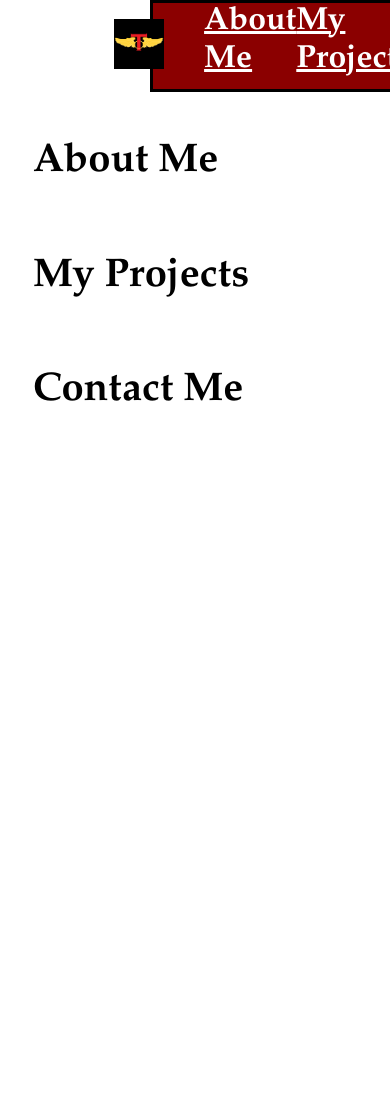
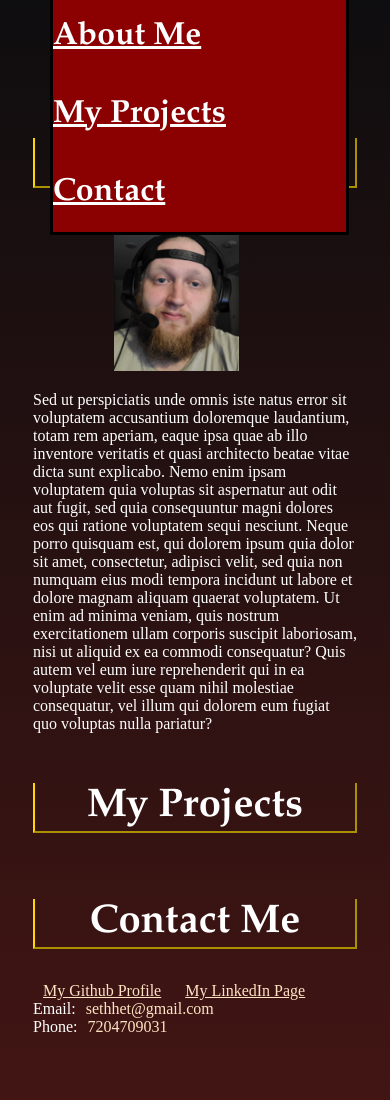
Before and after one commit to Capt-Turner/Portfolio-Page, a plain HTML site: page index.html in a window 390 px wide. Shown: the top 1100 px of the page. Before the commit the page ends 844 px from the top, so only its background shows below. Drawn offline with Linux system fonts and the light colour scheme.

Commit message:
Added styling and contact info

```diff
--- a/assets/style.css
+++ b/assets/style.css
@@ -2,11 +2,14 @@
     --htext: Garamond, Times, serif;
     /* For headers */
 }
-
+body {
+    height:5000px;
+    background:linear-gradient( #0e0d0f,#fd3223);
+}
 nav {
     display:flex;
     position:fixed;
-    top:0;
+    top:-5px;
     left:150px;
     width:75%;
     justify-content:center;
@@ -14,11 +17,9 @@ nav {
     border-style:solid;
     border-color:black;
 }
-
 nav figure {
     display:inline;
 }
-
 nav a {
     flex: 1 1 0;
     display:inline;
@@ -28,54 +29,103 @@ nav a {
     justify-content:center;
     color:white;
     scroll-behavior:smooth;
+    margin:20px 0px;
 }
-
 nav a:hover {
     text-decoration:underline;
     cursor:pointer;
     text-shadow:3px 1px 2px black;
 }
-
 nav a:focus {
     color:gold;
 }
-
 main {
     display:flex;
     justify-content:center;
     flex-direction:column;
     margin:100px 20px;
     padding:5px;
+    color:white;
 }
 main h2 {
+    border:gold 2px;
+    border-style:none outset outset outset;
+    padding:0 15px 0 15px;
     flex: 1 1 100%;
     font-family:var(--htext);
     font-size:250%;
 }
-
+main h2:hover{
+    color:gold;
+}
+main p {
+    font-family:'Times New Roman', Times, serif;
+    font-size:100%;
+}
 #AboutMe {
 
 }
-
+#AboutMe h2 {
+    text-align:left;
+}
+#Mugshot {
+    margin:auto;
+    width:50%;
+}
 #Projects {
     flex-direction: row;
     flex-wrap: wrap;
 }
-
+#Projects h2 {
+    text-align:center;
+}
 #firstH {
     flex:2 1 100%;
     position:relative;
     justify-content:center;
     outline:2px solid black;
 }
-
 #Contact {
-
+    align-content:center;
+}
+#Contact p {
+    display:inline;
+}
+#Contact h2 {
+    text-align:right;
+}
+#Contact a {
+    justify-content:right;
+    color:bisque;
+    margin:0px 10px;
+}
+#Contact a:hover {
+    color:gold;
 }
 @media screen and (max-width: 980px) {
+    nav{
+        left:100px;
+    }
+    nav a{
+        display:block;
+    }
 
+    #AboutMe h2{
+        text-align:center;
+    }
+    #Contact h2{
+        text-align:center;
+    }
 }
+@media screen and (max-width: 640px) {
+    main{
 
-@media screen and (max-width: 640px) {
-
+    }
+    nav{
+        flex-direction:column;
+        left:50px;
+    }
+    nav figure{
+        display:none;
+    }
 }
--- a/index.html
+++ b/index.html
@@ -23,7 +23,10 @@
 <main>
     <section id="AboutMe">
         <h2>About Me</h2>
-        <p></p>
+        <figure id="Mugshot">
+            <img src="./assets/images/Headshot.jpg" alt="Portrait Photo of Me" height="150" width="125">
+        </figure>
+        <p>Sed ut perspiciatis unde omnis iste natus error sit voluptatem accusantium doloremque laudantium, totam rem aperiam, eaque ipsa quae ab illo inventore veritatis et quasi architecto beatae vitae dicta sunt explicabo. Nemo enim ipsam voluptatem quia voluptas sit aspernatur aut odit aut fugit, sed quia consequuntur magni dolores eos qui ratione voluptatem sequi nesciunt. Neque porro quisquam est, qui dolorem ipsum quia dolor sit amet, consectetur, adipisci velit, sed quia non numquam eius modi tempora incidunt ut labore et dolore magnam aliquam quaerat voluptatem. Ut enim ad minima veniam, quis nostrum exercitationem ullam corporis suscipit laboriosam, nisi ut aliquid ex ea commodi consequatur? Quis autem vel eum iure reprehenderit qui in ea voluptate velit esse quam nihil molestiae consequatur, vel illum qui dolorem eum fugiat quo voluptas nulla pariatur?</p>
     </section>
 
     <section id="Projects">
@@ -35,9 +38,10 @@
 
     <section id="Contact">
         <h2>Contact Me</h2>
-
-
-
+        <a href="https://github.com/Capt-Turner">My Github Profile</a>
+        <a href="https://www.linkedin.com/in/seth-turner-345496105/">My LinkedIn Page</a>
+        <p>Email:<a>sethhet@gmail.com</a></p>
+        <p>Phone:<a>7204709031</a></p>
 
     </section>
 </main>
```
